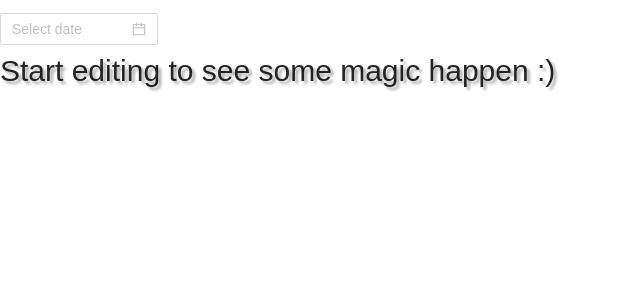
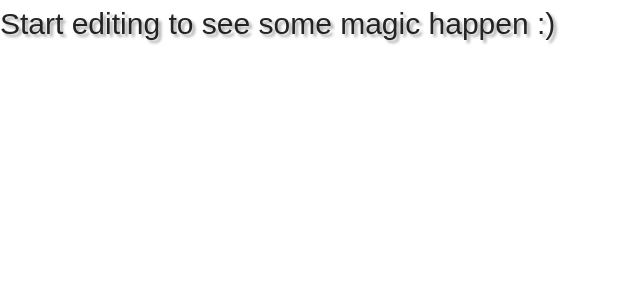
Before and after one commit to rajrachchh14/react-antd, a React (Create React App) app: page / in a window 1280 px wide. Shown: the top 300 px of the page, without its empty margins (0-640 px from the left). Built offline with nearby package versions, Linux system fonts and the light colour scheme; a web font is replaced by a local one.

Commit message:
1 file modified, 1 added

```diff
--- a/src/App.js
+++ b/src/App.js
@@ -1,13 +1,15 @@
 import React from 'react';
+// import Topbar from 'Topbar';
 
+import Header from 'Header';
 
-import { DatePicker } from 'antd';
-
-export default function App() {
+function App() {
   return (
     <div>
-      <DatePicker />
-      <p>Start editing to see some magic happen :)</p>
+      <Header />
+      {/* </Topbar> */}
     </div>
   );
 }
+
+export default App;
--- /dev/null
+++ b/src/Header.js
@@ -0,0 +1,12 @@
+import React from 'react';
+import { Layout, Menu, Breadcrumb } from 'antd';
+
+function Header() {
+  return (
+    <div>
+      <p>Start editing to see some magic happen :)</p>
+    </div>
+  );
+}
+
+export default Header;
```
